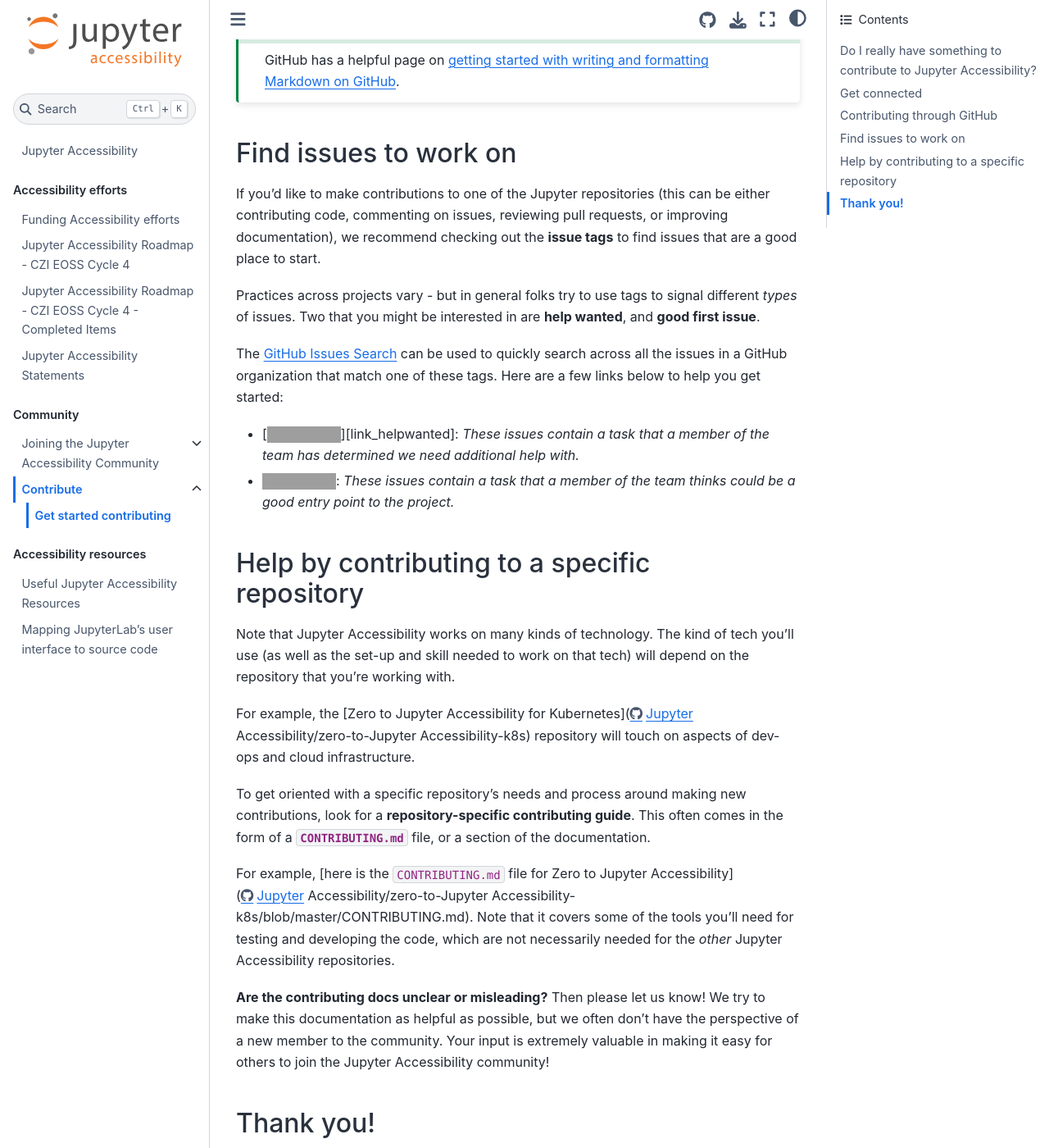
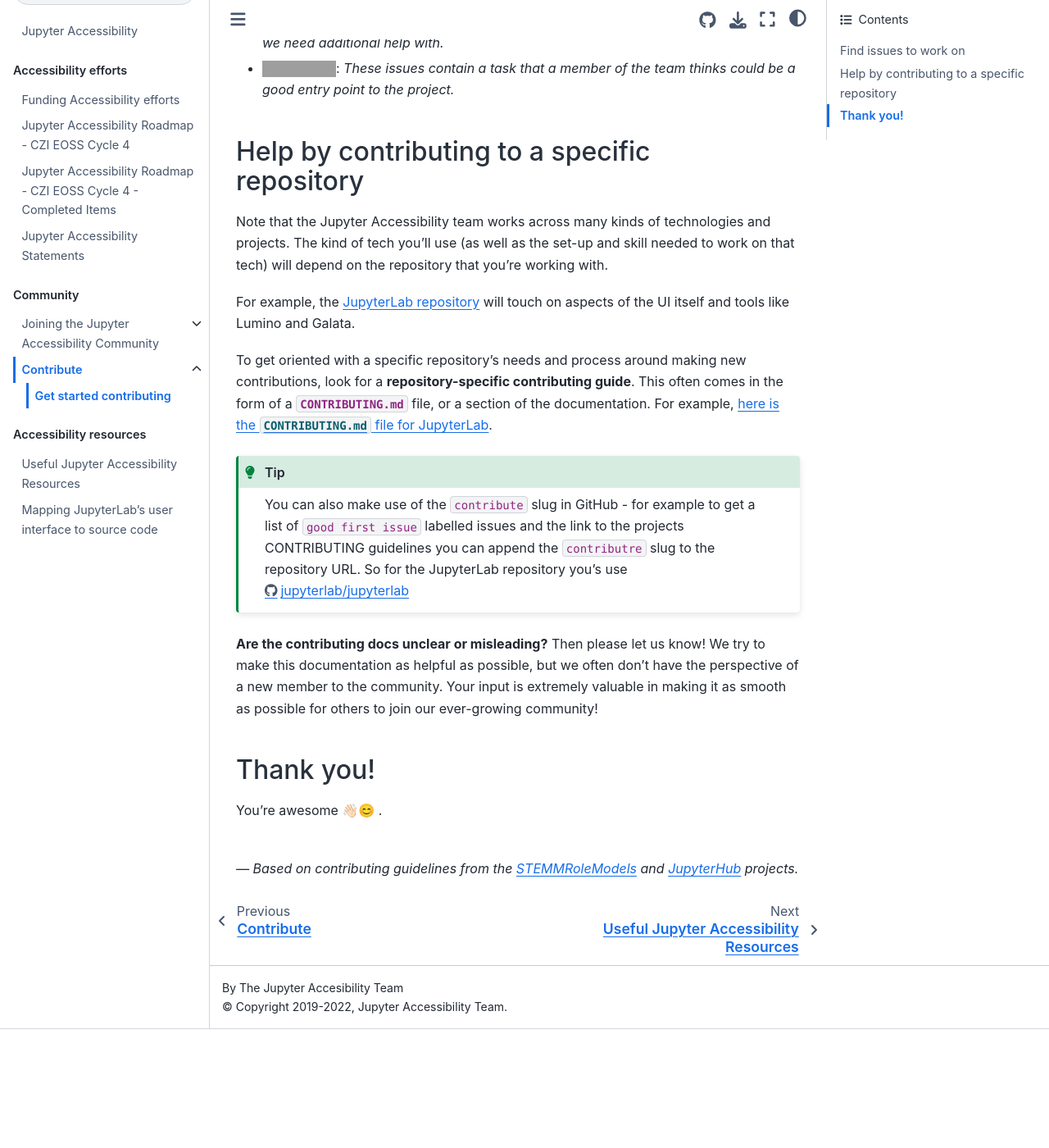
Before and after one commit to jupyter/accessibility, a Jupyter Book: the page built from docs/contribute/guide.md, in a window 1280 px wide and 1400 px high, scrolled down 1714 px. Shown: the whole window at 82% size. Built offline with Jupyter Book 1.0.4 settings and Sphinx 7.4.7 and the Sphinx Book theme 1.1.4, drawn with Linux system fonts in a browser that asks for light colours; pages that are not in the unit, such as notebooks, are missing from menus; after the commit the page ends 2969 px from its top, so only the background shows below that; some of the changed text lies outside the part shown; grey boxes are pictures that could not be loaded.

Commit message:
:memo: Add contribution guide

`````diff
--- a/docs/contribute/guide.md
+++ b/docs/contribute/guide.md
@@ -6,6 +6,9 @@
 
 If you'd like to start getting involved with Jupyter Accessibility projects,
 here are a few resources to get you started.
+
+````{tip}
+Make sure to check the [Joining the Jupyter Accessibility Community section](../community/index.md) in this compass to learn more about where the accessibility conversations are happening in our ecosystem.
 
 ## Do I really have something to contribute to Jupyter Accessibility?
 
@@ -21,24 +24,8 @@
 The Jupyter Accessibility community works hard to share its knowledge of both Jupyter tools and the
 general problems that they try to solve, and we'd be happy to help you out.
 
-If you're not sure where to start, look for the [![Shield badge -Good First Issue in our accessibility repository](https://img.shields.io/badge/-good%20first%20issue-blueviolet.svg)][link_goodfirstissue]
+If you're not sure where to start, look for the [![Shield badge -Good First Issue in our accessibility repository](https://img.shields.io/badge/-good%20first%20issue-blueviolet.svg)][a11y-goodfirstissue]
 tag to begin your journey learning about accessibility within the Jupyter ecosystem.
-
-## Get connected
-
-First off, get yourself connected with the Jupyter Accessibility community online. There
-are a few places where we have conversations and discussion.
-
-- [Accessibility section of the Community forum][discourse-accessibility] - ongoing conversations and brainstorms around accessibility in the Jupyter ecosystem.
-- [Jupyter Notebook Accessibility Issues][notebook-accessibility-issues] - all the `tag:Accessibility` issues in the Jupyter Notebook repository.
-- [JupyterHub Accessibility Issues][jupyterhub-accessibility-issues] - all the `label:Accessibility` issues in the JupyterHub repository.
-- [JupyterLab Accessibility Issues][jupyerlab-accessibility-issues] - all the `tag:Accessibility` issues in the JupyterLab repository.
-- Review and join in contributing to [accessibility issues identified for the ongoing CZI EOSS grant](../funding/czi-grant-roadmap.md)
-
-```{note}
-As a reminder, we expect all members of the Jupyter Accessibility community to adhere to the
-[Jupyter Code of Conduct][jupyter-coc] in these conversations.
-```
 
 ## Contributing through GitHub
 
@@ -54,7 +41,7 @@
 ```{tip}
 GitHub has a helpful page on
 [getting started with writing and formatting Markdown on GitHub][writing_formatting_github].
-```
+````
 
 ## Find issues to work on
 
@@ -68,50 +55,66 @@
 
 The [GitHub Issues Search](https://github.com/issues)
 can be used to quickly search across all the issues in a GitHub organization that match
-one of these tags. Here are a few links below to help you get started:
+one of these tags. Here are a few pointers of issues you might want to look for to help you get started:
 
-- [![Badge - issue tag Help Wanted](https://img.shields.io/badge/-help%20wanted-159818.svg)][link_helpwanted]: _These issues contain a task that a member of the team has determined we need additional help with._
+- ![Badge - issue tag Help Wanted](https://img.shields.io/badge/-help%20wanted-159818.svg): _These issues contain a task that a member of the team has determined we need additional help with._
 
-- [![Badge - issue tag Good First Issue](https://img.shields.io/badge/-good%20first%20issue-blueviolet.svg)][link_goodfirstissue]: _These issues contain a task that a member of the team thinks could be a good entry point to the project._
+- ![Badge - issue tag Good First Issue](https://img.shields.io/badge/-good%20first%20issue-blueviolet.svg): _These issues contain a task that a member of the team thinks could be a good entry point to the project._
 
 ## Help by contributing to a specific repository
 
-Note that Jupyter Accessibility works on many kinds of technology. The kind of tech you'll
+Note that the Jupyter Accessibility team works across many kinds of technologies and projects. The kind of tech you'll
 use (as well as the set-up and skill needed to work on that tech) will depend on the
 repository that you're working with.
 
-For example, the [Zero to Jupyter Accessibility for Kubernetes](https://github.com/Jupyter Accessibility/zero-to-Jupyter Accessibility-k8s)
-repository will touch on aspects of dev-ops and cloud infrastructure.
+For example, the [JupyterLab repository][jupyterlab] will touch on aspects of the UI itself and tools like Lumino and Galata.
 
 To get oriented with a specific repository's needs and process around making new
 contributions, look for a **repository-specific contributing guide**. This often
 comes in the form of a **`CONTRIBUTING.md`** file, or a section of the documentation.
+For example, [here is the `CONTRIBUTING.md` file for JupyterLab][jupyterlab-contributing].
 
-For example, [here is the `CONTRIBUTING.md` file for Zero to Jupyter Accessibility](https://github.com/Jupyter Accessibility/zero-to-Jupyter Accessibility-k8s/blob/master/CONTRIBUTING.md).
-Note that it covers some of the tools you'll need for testing and developing the code,
-which are not necessarily needed for the _other_ Jupyter Accessibility repositories.
+```{tip}
+You can also make use of the `contribute` slug in GitHub - for example to get a list of `good first issue` labelled issues and the link to the projects CONTRIBUTING guidelines you can append the `contributre` slug to the repository URL.
+So for the JupyterLab repository you's use <https://github.com/jupyterlab/jupyterlab/contribute>
+```
 
 **Are the contributing docs unclear or misleading?** Then please let us know! We try to
 make this documentation as helpful as possible, but we often don't have the perspective of
-a new member to the community. Your input is extremely valuable in making it easy for others
-to join the Jupyter Accessibility community!
+a new member to the community. Your input is extremely valuable in making it as smooth as possible for others
+to join our ever-growing community!
 
 ## Thank you!
 
-You're awesome. 👋🏻😊🦄
+You're awesome 👋🏻😊 .
 
 <br>
 
-_&mdash; Based on contributing guidelines from the [STEMMRoleModels][link_stemmrolemodels] project._
+_&mdash; Based on contributing guidelines from the [STEMMRoleModels][link_stemmrolemodels] and [JupyterHub][jupyterhub-community] projects._
 
-<!-- links -->
+<!-- Accessibility links -->
 
 [discourse-accessibility]: https://discourse.jupyter.org/c/special-topics/accessibility
 [jupyterhub-accessibility-issues]: https://github.com/jupyter/notebook/issues?q=is%3Aopen+is%3Aissue+label%3Atag%3AAccessibility
+[a11y-goodfirstissue]: https://github.com/jupyter/accessibility/issues?q=is%3Aopen+label%3A%22good+first+issue%22+sort%3Aupdated-desc
+
+<!-- lab -->
+
+[jupyterlab]: https://github.com/jupyterlab/jupyterlab
 [jupyerlab-accessibility-issues]: https://github.com/jupyterhub/jupyterhub/issues?q=is%3Aopen+is%3Aissue+label%3Aaccessibility
+[jupyterlab-contributing]: https://github.com/jupyterlab/jupyterlab/blob/adafbabcef3315bc706381d533d229115c07b5a6/CONTRIBUTING.md
+
+<!-- notebook -->
+
 [notebook-accessibility-issues]: https://github.com/jupyter/notebook/issues?q=is%3Aopen+is%3Aissue+label%3Atag%3AAccessibility
+
+<!-- jupyter-wide -->
+
 [jupyter-coc]: https://github.com/jupyter/governance/blob/master/conduct/code_of_conduct.md
-[link_goodfirstissue]: https://github.com/jupyter/accessibility/issues?q=is%3Aopen+label%3A%22good+first+issue%22+sort%3Aupdated-desc
+
+<!-- hub -->
+
+[jupyterhub-community]: https://jupyterhub-team-compass.readthedocs.io/en/latest/contribute/guide.html
 
 <!-- general git links -->
 
`````
Also changed, not shown: docs/community/index.md (+9 -3 lines), docs/contribute/index.md (+1 -1 lines).
